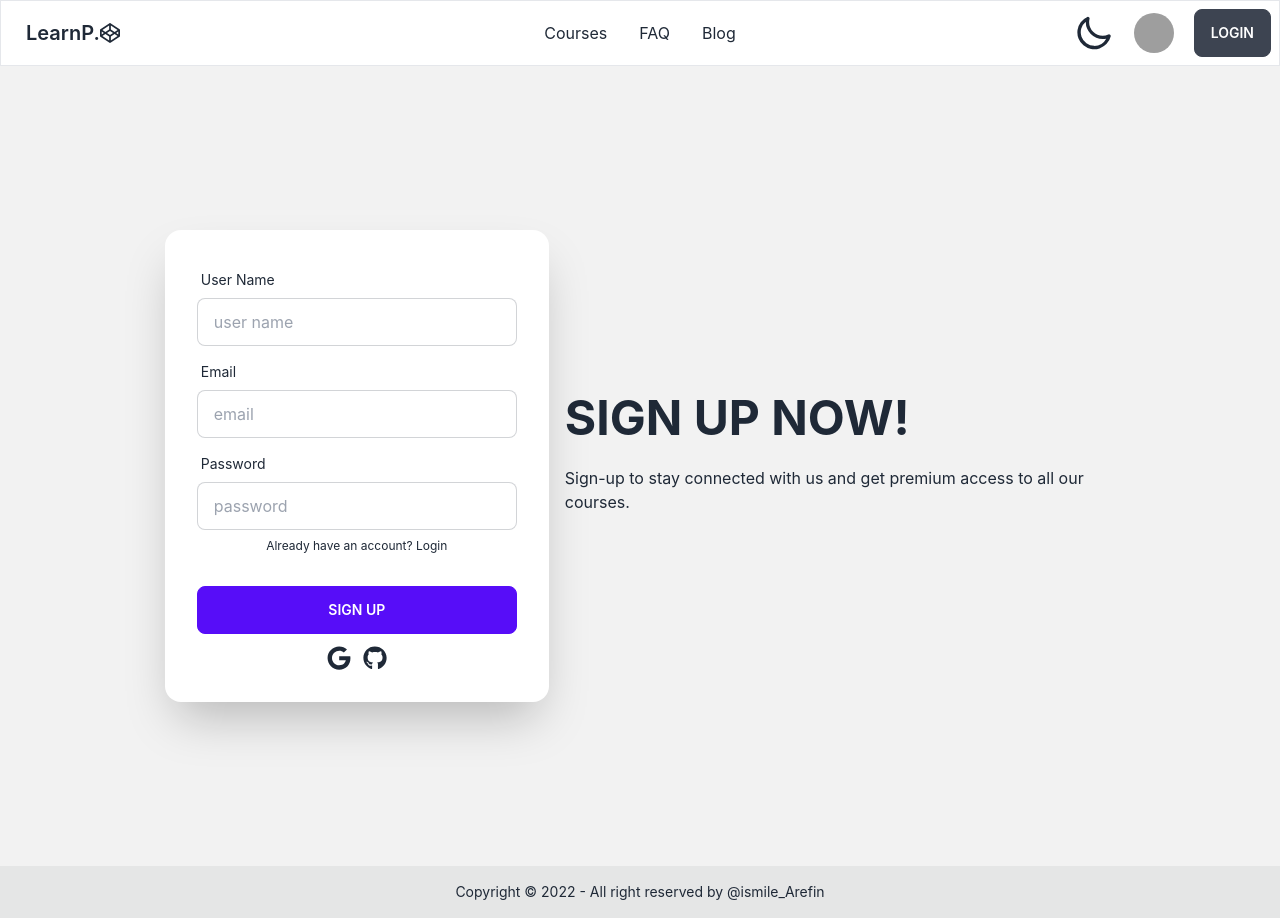
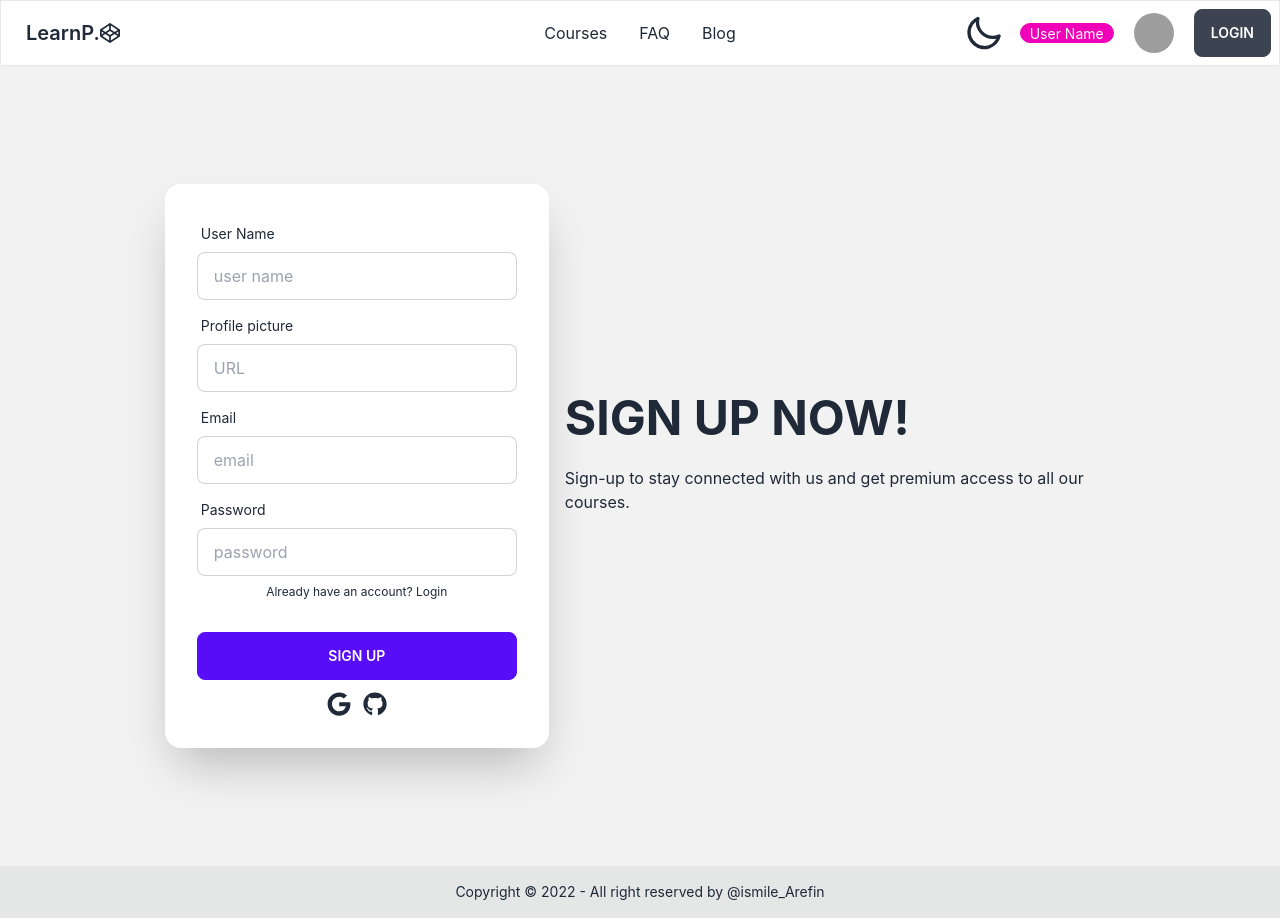
Before and after one commit to ismilearefin/learn-programming, a React (Create React App) app: page /signup in a window 1280 px wide. Both pictures are taken after a click on the label 1153 px from the left and 33 px from the top of the page. Built offline with nearby package versions, Linux system fonts and the light colour scheme; grey boxes are pictures that could not be loaded.

Commit message:
favicon set

```diff
--- a/public/index.html
+++ b/public/index.html
@@ -24,7 +24,7 @@
       work correctly both with client-side routing and a non-root public URL.
       Learn how to configure a non-root public URL by running `npm run build`.
     -->
-    <title>React App</title>
+    <title>LearnP.</title>
   </head>
   <body>
     <noscript>You need to enable JavaScript to run this app.</noscript>
--- a/src/components/Login/Login.js
+++ b/src/components/Login/Login.js
@@ -1,5 +1,6 @@
 import React from 'react';
 import { Link } from 'react-router-dom';
+import { FaGoogle,FaGithub } from "react-icons/fa";
 
 const Login = () => {
     return (
@@ -26,9 +27,14 @@ const Login = () => {
                     <p  className="label-text-alt">create a new account? <Link to='/signup' className="label-text-alt link link-hover">Sign-up</Link></p>
                 </label>
                 </div>
-                <div className="form-control mt-6">
+                <div className="form-control mt-4">
                 <button className="btn btn-primary">Login</button>
+                <div className='flex justify-center gap-3 mt-3'>
+                <FaGoogle className='text-2xl'></FaGoogle>
+                <FaGithub className='text-2xl'></FaGithub>
                 </div>
+                </div>
+
             </div>
             </div>
         </div>
--- a/src/components/Navbar/Navbar.js
+++ b/src/components/Navbar/Navbar.js
@@ -1,8 +1,12 @@
-import React from 'react';
+import React, { useState } from 'react';
 import { FaCodepen } from "react-icons/fa";
 import { Link } from 'react-router-dom';
 
 const Navbar = () => {
+const [active,setactive] = useState(true);
+
+
+
     return (
         <div className="navbar bg-base-100 border">
   <div className="navbar-start">
@@ -63,12 +67,12 @@ const Navbar = () => {
       <svg className="swap-off fill-current w-10 h-10" xmlns="http://www.w3.org/2000/svg" viewBox="0 0 24 24"><path d="M21.64,13a1,1,0,0,0-1.05-.14,8.05,8.05,0,0,1-3.37.73A8.15,8.15,0,0,1,9.08,5.49a8.59,8.59,0,0,1,.25-2A1,1,0,0,0,8,2.36,10.14,10.14,0,1,0,22,14.05,1,1,0,0,0,21.64,13Zm-9.5,6.69A8.14,8.14,0,0,1,7.08,5.22v.27A10.15,10.15,0,0,0,17.22,15.63a9.79,9.79,0,0,0,2.1-.22A8.11,8.11,0,0,1,12.14,19.73Z"/></svg>
 
     </label>
-
-    <label tabIndex={0} className="btn btn-ghost btn-circle avatar">
+    <span className={`${active ? 'hidden' : 'inline'} indicator-item indicator-middle indicator-start badge badge-secondary`}>User Name</span>
+    <label onClick={()=>setactive(!active)} tabIndex={0} className="btn btn-ghost btn-circle avatar">
         <div className="w-10 rounded-full">
           <img src="https://placeimg.com/80/80/people" alt='user pic' />
         </div>
-      </label>
+    </label>
 
     <Link className="btn" to='/login'>login</Link>
   </div>
--- a/src/components/Signup/Signup.js
+++ b/src/components/Signup/Signup.js
@@ -17,6 +17,12 @@ const Signup = () => {
                     <span className="label-text">User Name</span>
                 </label>
                 <input type="text" placeholder="user name" className="input input-bordered" />
+                </div>
+                <div className="form-control">
+                <label className="label">
+                    <span className="label-text">Profile picture</span>
+                </label>
+                <input type="text" placeholder="URL" className="input input-bordered" />
                 </div>
                 <div className="form-control">
                 <label className="label">
```
Also changed, not shown: 1 other file (tests, documents, lock files or other folders).
